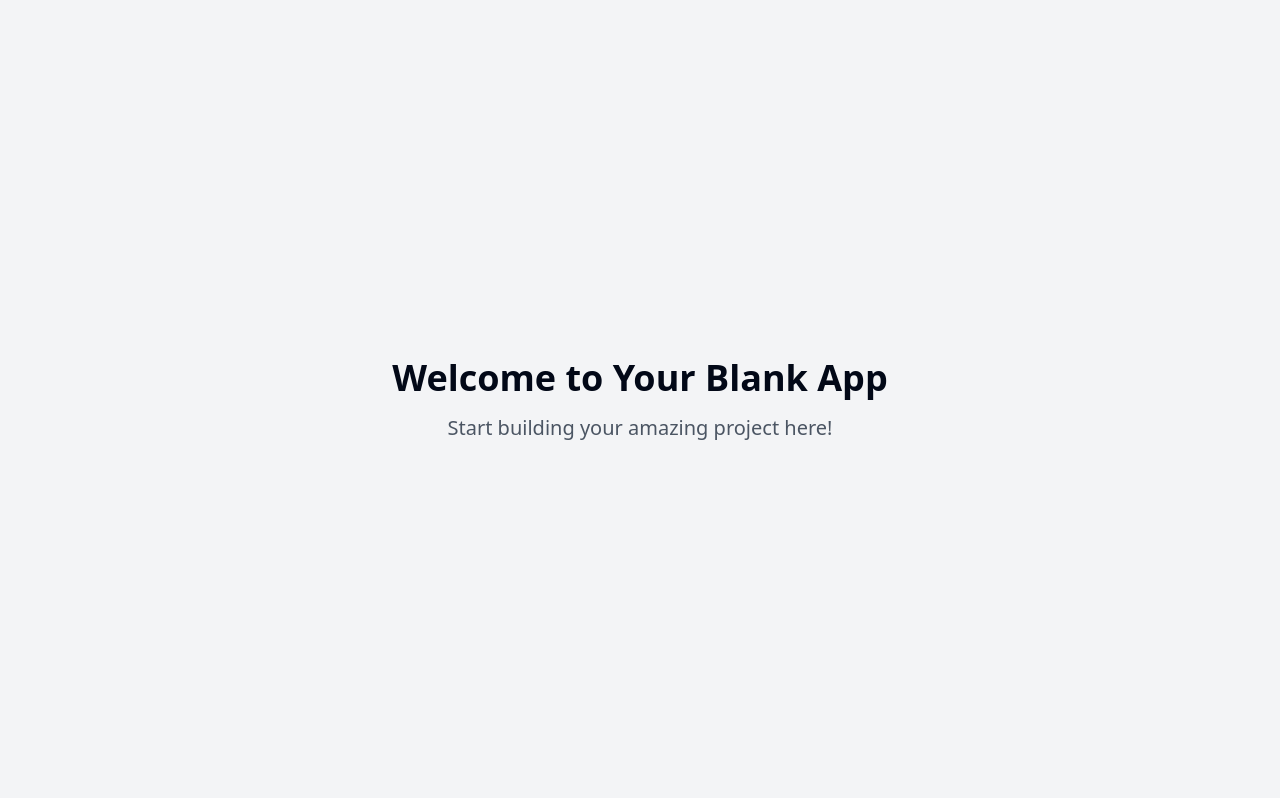
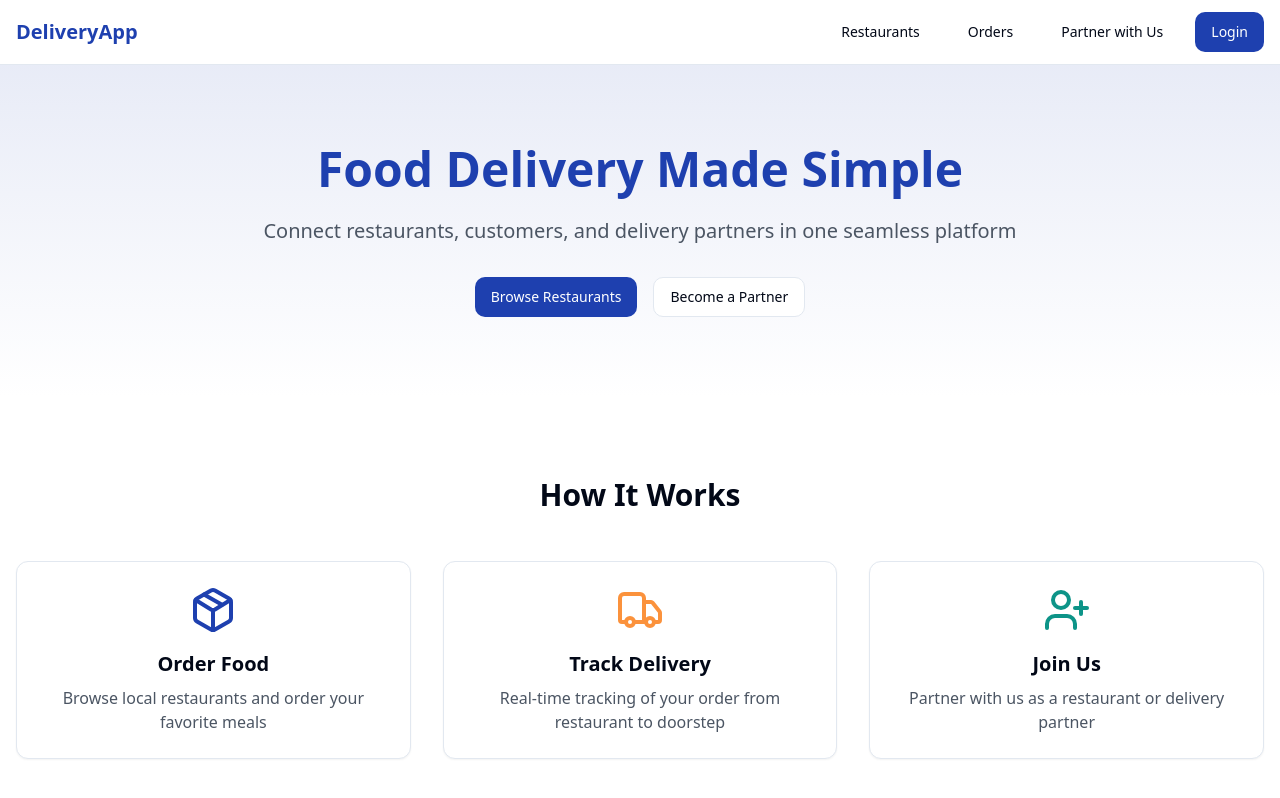
Before and after one commit to Gestion-Restaurant/application-interface, a React (Vite) app: page / in a window 1280 px wide. Shown: the top 798 px of the page. Built offline with nearby package versions, Linux system fonts and the light colour scheme.

Commit message:
Implement delivery system app
Created a new application structure focused on a delivery system for restaurants, clients, and delivery personnel. The app will be built using React with TypeScript and styled with Sass (SCSS).
[skip gpt_engineer]

```diff
--- a/src/App.tsx
+++ b/src/App.tsx
@@ -4,6 +4,7 @@ import { TooltipProvider } from "@/components/ui/tooltip";
 import { QueryClient, QueryClientProvider } from "@tanstack/react-query";
 import { BrowserRouter, Routes, Route } from "react-router-dom";
 import Index from "./pages/Index";
+import Navbar from "./components/Navbar";
 
 const queryClient = new QueryClient();
 
@@ -13,6 +14,7 @@ const App = () => (
       <Toaster />
       <Sonner />
       <BrowserRouter>
+        <Navbar />
         <Routes>
           <Route path="/" element={<Index />} />
         </Routes>
--- /dev/null
+++ b/src/components/Navbar.tsx
@@ -0,0 +1,32 @@
+import { Button } from "@/components/ui/button";
+import { Link } from "react-router-dom";
+
+const Navbar = () => {
+  return (
+    <nav className="bg-white border-b">
+      <div className="container mx-auto px-4">
+        <div className="flex items-center justify-between h-16">
+          <Link to="/" className="text-xl font-bold text-primary">
+            DeliveryApp
+          </Link>
+          <div className="space-x-4">
+            <Button variant="ghost" asChild>
+              <Link to="/restaurants">Restaurants</Link>
+            </Button>
+            <Button variant="ghost" asChild>
+              <Link to="/orders">Orders</Link>
+            </Button>
+            <Button variant="ghost" asChild>
+              <Link to="/partner">Partner with Us</Link>
+            </Button>
+            <Button asChild>
+              <Link to="/login">Login</Link>
+            </Button>
+          </div>
+        </div>
+      </div>
+    </nav>
+  );
+};
+
+export default Navbar;
--- a/src/index.css
+++ b/src/index.css
@@ -6,63 +6,24 @@
   :root {
     --background: 0 0% 100%;
     --foreground: 222.2 84% 4.9%;
-
     --card: 0 0% 100%;
     --card-foreground: 222.2 84% 4.9%;
-
     --popover: 0 0% 100%;
     --popover-foreground: 222.2 84% 4.9%;
-
-    --primary: 222.2 47.4% 11.2%;
+    --primary: 221 83% 53%;
     --primary-foreground: 210 40% 98%;
-
-    --secondary: 210 40% 96.1%;
+    --secondary: 24 95% 62%;
     --secondary-foreground: 222.2 47.4% 11.2%;
-
     --muted: 210 40% 96.1%;
     --muted-foreground: 215.4 16.3% 46.9%;
-
-    --accent: 210 40% 96.1%;
+    --accent: 173 89% 32%;
     --accent-foreground: 222.2 47.4% 11.2%;
-
     --destructive: 0 84.2% 60.2%;
     --destructive-foreground: 210 40% 98%;
-
     --border: 214.3 31.8% 91.4%;
     --input: 214.3 31.8% 91.4%;
-    --ring: 222.2 84% 4.9%;
-
-    --radius: 0.5rem;
-  }
-
-  .dark {
-    --background: 222.2 84% 4.9%;
-    --foreground: 210 40% 98%;
-
-    --card: 222.2 84% 4.9%;
-    --card-foreground: 210 40% 98%;
-
-    --popover: 222.2 84% 4.9%;
-    --popover-foreground: 210 40% 98%;
-
-    --primary: 210 40% 98%;
-    --primary-foreground: 222.2 47.4% 11.2%;
-
-    --secondary: 217.2 32.6% 17.5%;
-    --secondary-foreground: 210 40% 98%;
-
-    --muted: 217.2 32.6% 17.5%;
-    --muted-foreground: 215 20.2% 65.1%;
-
-    --accent: 217.2 32.6% 17.5%;
-    --accent-foreground: 210 40% 98%;
-
-    --destructive: 0 62.8% 30.6%;
-    --destructive-foreground: 210 40% 98%;
-
-    --border: 217.2 32.6% 17.5%;
-    --input: 217.2 32.6% 17.5%;
-    --ring: 212.7 26.8% 83.9%;
+    --ring: 221 83% 53%;
+    --radius: 0.75rem;
   }
 }
 
@@ -70,8 +31,19 @@
   * {
     @apply border-border;
   }
-
   body {
-    @apply bg-background text-foreground;
+    @apply bg-background text-foreground antialiased;
   }
 }
+
+.card-hover {
+  @apply transition-all duration-300 hover:shadow-lg hover:-translate-y-1;
+}
+
+.button-primary {
+  @apply bg-primary text-white px-4 py-2 rounded-md hover:bg-primary/90 transition-colors;
+}
+
+.button-secondary {
+  @apply bg-secondary text-secondary-foreground px-4 py-2 rounded-md hover:bg-secondary/90 transition-colors;
+}
--- a/src/pages/Index.tsx
+++ b/src/pages/Index.tsx
@@ -1,12 +1,64 @@
-// Update this page (the content is just a fallback if you fail to update the page)
+import { Button } from "@/components/ui/button";
+import { Card } from "@/components/ui/card";
+import { Package, Truck, UserPlus } from "lucide-react";
+import { Link } from "react-router-dom";
 
 const Index = () => {
   return (
-    <div className="min-h-screen flex items-center justify-center bg-gray-100">
-      <div className="text-center">
-        <h1 className="text-4xl font-bold mb-4">Welcome to Your Blank App</h1>
-        <p className="text-xl text-gray-600">Start building your amazing project here!</p>
-      </div>
+    <div className="min-h-screen">
+      {/* Hero Section */}
+      <section className="bg-gradient-to-b from-primary/10 to-background py-20">
+        <div className="container mx-auto px-4">
+          <div className="text-center animate-fade-in">
+            <h1 className="text-5xl font-bold text-primary mb-6">
+              Food Delivery Made Simple
+            </h1>
+            <p className="text-xl text-gray-600 mb-8">
+              Connect restaurants, customers, and delivery partners in one seamless platform
+            </p>
+            <div className="space-x-4">
+              <Button asChild>
+                <Link to="/restaurants" className="button-primary">
+                  Browse Restaurants
+                </Link>
+              </Button>
+              <Button variant="outline" asChild>
+                <Link to="/partner">Become a Partner</Link>
+              </Button>
+            </div>
+          </div>
+        </div>
+      </section>
+
+      {/* Features Section */}
+      <section className="py-20">
+        <div className="container mx-auto px-4">
+          <h2 className="text-3xl font-bold text-center mb-12">How It Works</h2>
+          <div className="grid grid-cols-1 md:grid-cols-3 gap-8">
+            <Card className="p-6 text-center card-hover">
+              <Package className="w-12 h-12 mx-auto mb-4 text-primary" />
+              <h3 className="text-xl font-semibold mb-2">Order Food</h3>
+              <p className="text-gray-600">
+                Browse local restaurants and order your favorite meals
+              </p>
+            </Card>
+            <Card className="p-6 text-center card-hover">
+              <Truck className="w-12 h-12 mx-auto mb-4 text-secondary" />
+              <h3 className="text-xl font-semibold mb-2">Track Delivery</h3>
+              <p className="text-gray-600">
+                Real-time tracking of your order from restaurant to doorstep
+              </p>
+            </Card>
+            <Card className="p-6 text-center card-hover">
+              <UserPlus className="w-12 h-12 mx-auto mb-4 text-accent" />
+              <h3 className="text-xl font-semibold mb-2">Join Us</h3>
+              <p className="text-gray-600">
+                Partner with us as a restaurant or delivery partner
+              </p>
+            </Card>
+          </div>
+        </div>
+      </section>
     </div>
   );
 };
--- a/tailwind.config.ts
+++ b/tailwind.config.ts
@@ -25,12 +25,16 @@ export default {
         background: "hsl(var(--background))",
         foreground: "hsl(var(--foreground))",
         primary: {
-          DEFAULT: "hsl(var(--primary))",
-          foreground: "hsl(var(--primary-foreground))",
+          DEFAULT: "#1E40AF",
+          foreground: "#FFFFFF",
         },
         secondary: {
-          DEFAULT: "hsl(var(--secondary))",
-          foreground: "hsl(var(--secondary-foreground))",
+          DEFAULT: "#FB923C",
+          foreground: "#1F2937",
+        },
+        accent: {
+          DEFAULT: "#0D9488",
+          foreground: "#FFFFFF",
         },
         destructive: {
           DEFAULT: "hsl(var(--destructive))",
@@ -39,10 +43,6 @@ export default {
         muted: {
           DEFAULT: "hsl(var(--muted))",
           foreground: "hsl(var(--muted-foreground))",
-        },
-        accent: {
-          DEFAULT: "hsl(var(--accent))",
-          foreground: "hsl(var(--accent-foreground))",
         },
         popover: {
           DEFAULT: "hsl(var(--popover))",
@@ -67,10 +67,15 @@ export default {
           from: { height: "var(--radix-accordion-content-height)" },
           to: { height: "0" },
         },
+        "fade-in": {
+          "0%": { opacity: "0", transform: "translateY(10px)" },
+          "100%": { opacity: "1", transform: "translateY(0)" },
+        },
       },
       animation: {
         "accordion-down": "accordion-down 0.2s ease-out",
         "accordion-up": "accordion-up 0.2s ease-out",
+        "fade-in": "fade-in 0.3s ease-out",
       },
     },
   },
```
